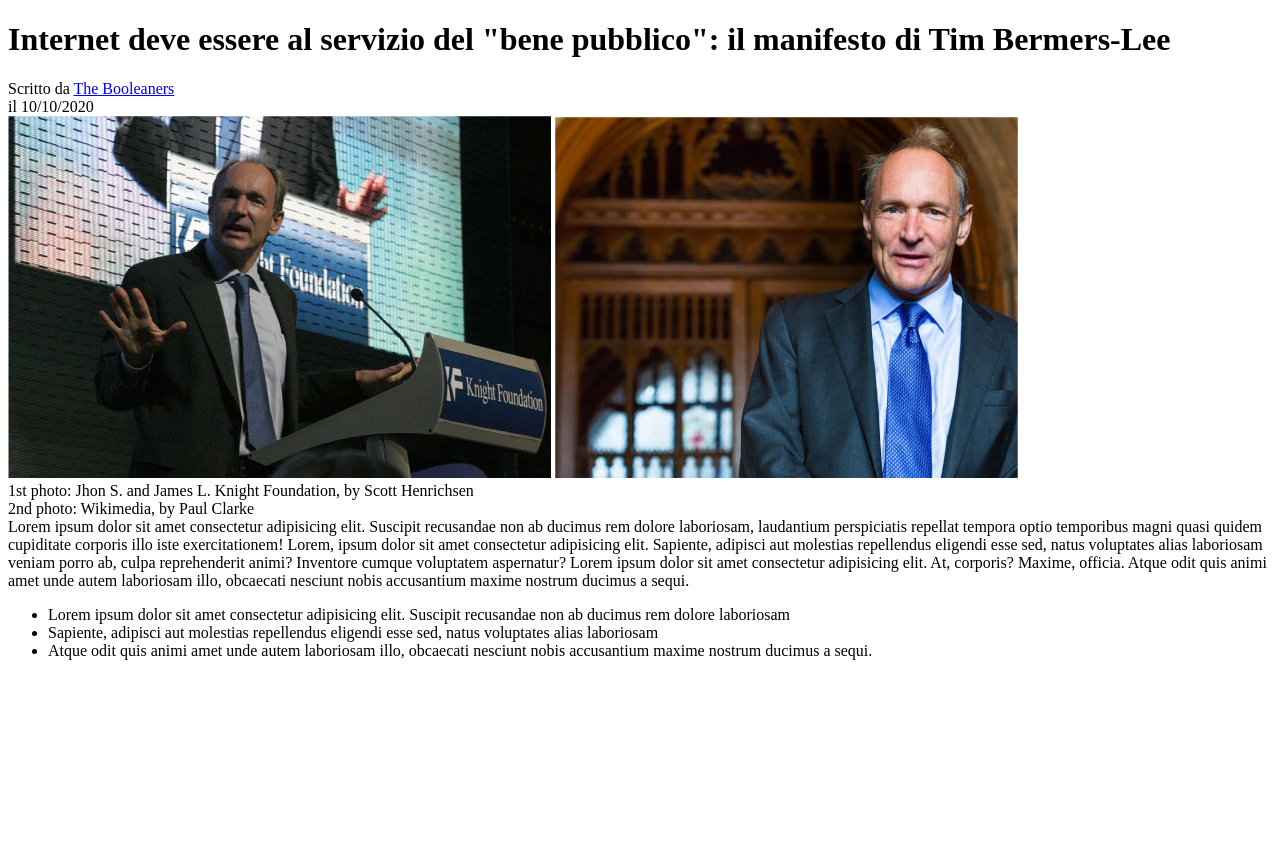
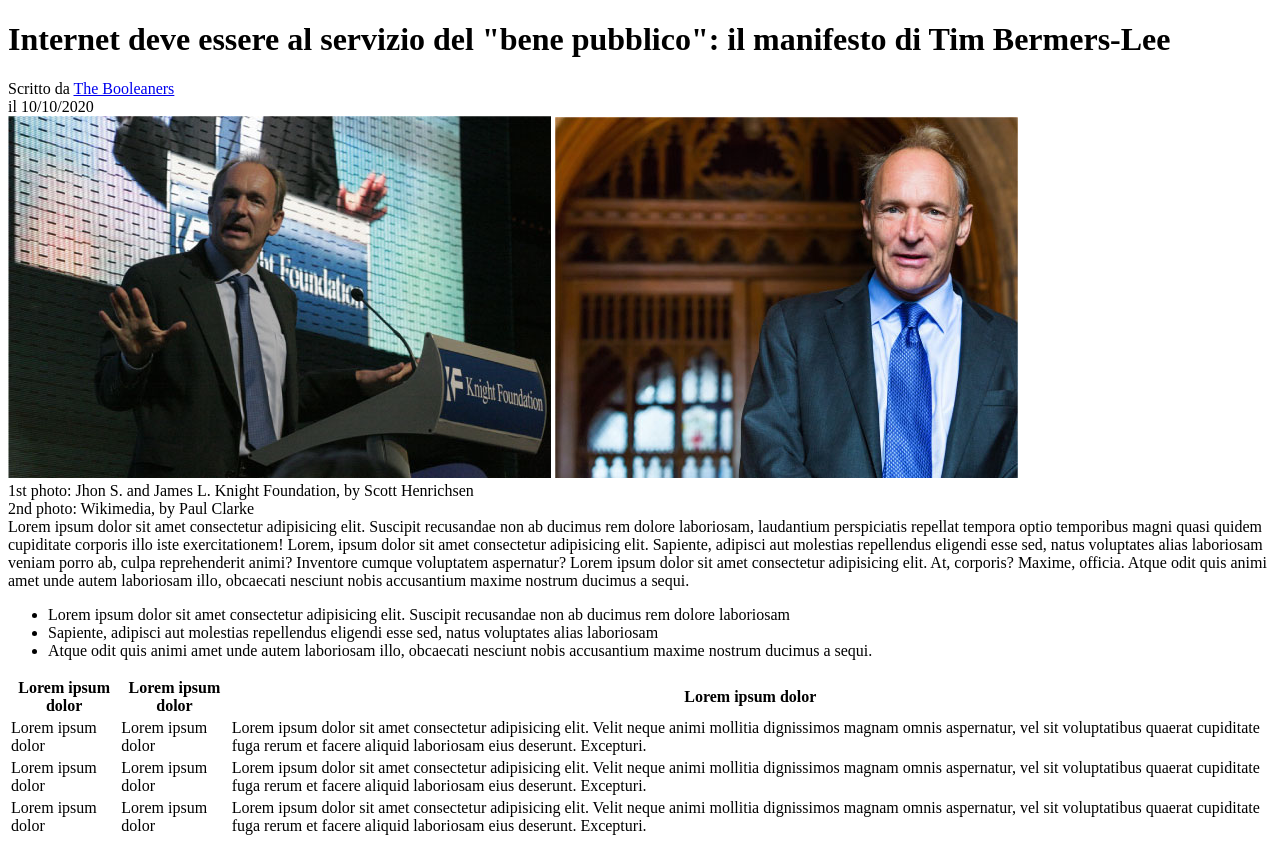
Before and after one commit to LaSe28/html-css-booleaner, a plain HTML site: page index.html in a window 1280 px wide. Before the commit the page ends 800 px from the top, so only its background shows below. Drawn offline with Linux system fonts and the light colour scheme.

Commit message:
add table

```diff
--- a/index.html
+++ b/index.html
@@ -35,6 +35,34 @@
                 <li>Atque odit quis animi amet unde autem laboriosam illo, obcaecati nesciunt nobis accusantium maxime nostrum ducimus a sequi.</li>
             </ul>
         </section>
+        <section>
+            <table>
+                <thead>
+                    <tr>
+                        <th>Lorem ipsum dolor</th>
+                        <th>Lorem ipsum dolor</th>
+                        <th>Lorem ipsum dolor</th>
+                    </tr>
+                </thead>
+                <tbody>
+                    <tr>
+                        <td>Lorem ipsum dolor</td>
+                        <td>Lorem ipsum dolor</td>
+                        <td>Lorem ipsum dolor sit amet consectetur adipisicing elit. Velit neque animi mollitia dignissimos magnam omnis aspernatur, vel sit voluptatibus quaerat cupiditate fuga rerum et facere aliquid laboriosam eius deserunt. Excepturi.</td>
+                    </tr>
+                    <tr>
+                        <td>Lorem ipsum dolor</td>
+                        <td>Lorem ipsum dolor</td>
+                        <td>Lorem ipsum dolor sit amet consectetur adipisicing elit. Velit neque animi mollitia dignissimos magnam omnis aspernatur, vel sit voluptatibus quaerat cupiditate fuga rerum et facere aliquid laboriosam eius deserunt. Excepturi.</td>
+                    </tr>
+                    <tr>
+                        <td>Lorem ipsum dolor</td>
+                        <td>Lorem ipsum dolor</td>
+                        <td>Lorem ipsum dolor sit amet consectetur adipisicing elit. Velit neque animi mollitia dignissimos magnam omnis aspernatur, vel sit voluptatibus quaerat cupiditate fuga rerum et facere aliquid laboriosam eius deserunt. Excepturi.</td>
+                    </tr>
+                </tbody>
+            </table>
+        </section>
 
     </main>
 
```
